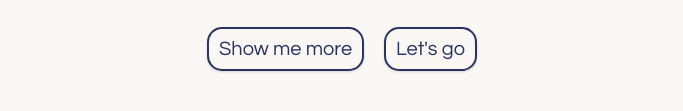
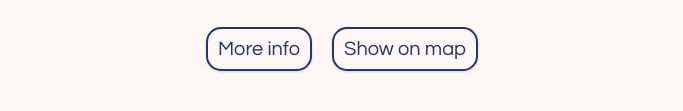
Before and after one commit to anewlens/idk_wbu, a website: page public/index.html in a window 1280 px wide. Both pictures are taken after a click on the button "EAT!". Shown: the part 577-688 px from the top of the page, without its empty margins (298-981 px from the left). Drawn offline with Linux system fonts and the light colour scheme.

Commit message:
made button descriptions clearer

```diff
--- a/public/index.html
+++ b/public/index.html
@@ -53,8 +53,8 @@
         <div class="resultBlock" id="results">
             <h2 class="result"></h2>
             <div class="links">
-                <a target='_blank' class="resultSite">Show me more</a>
-                <a target='_blank' class="resultLocation">Let's go</a>
+                <a target='_blank' class="resultSite">More info</a>
+                <a target='_blank' class="resultLocation">Show on map</a>
             </div>
 
         </div>
```
